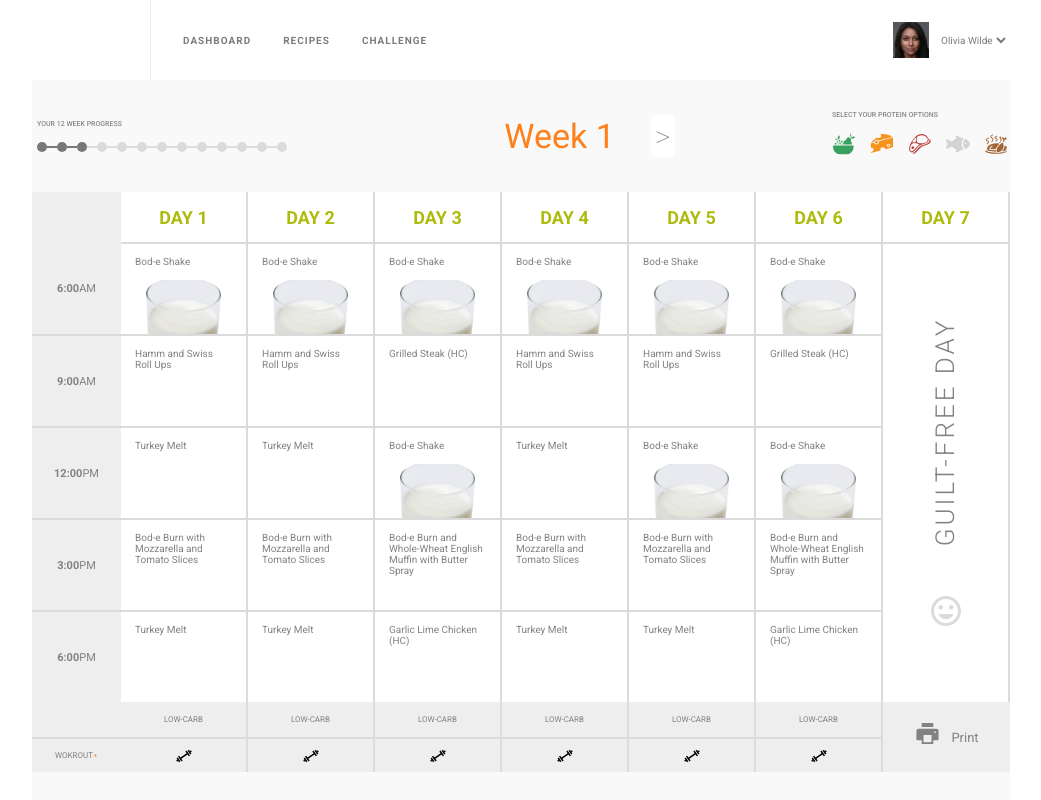
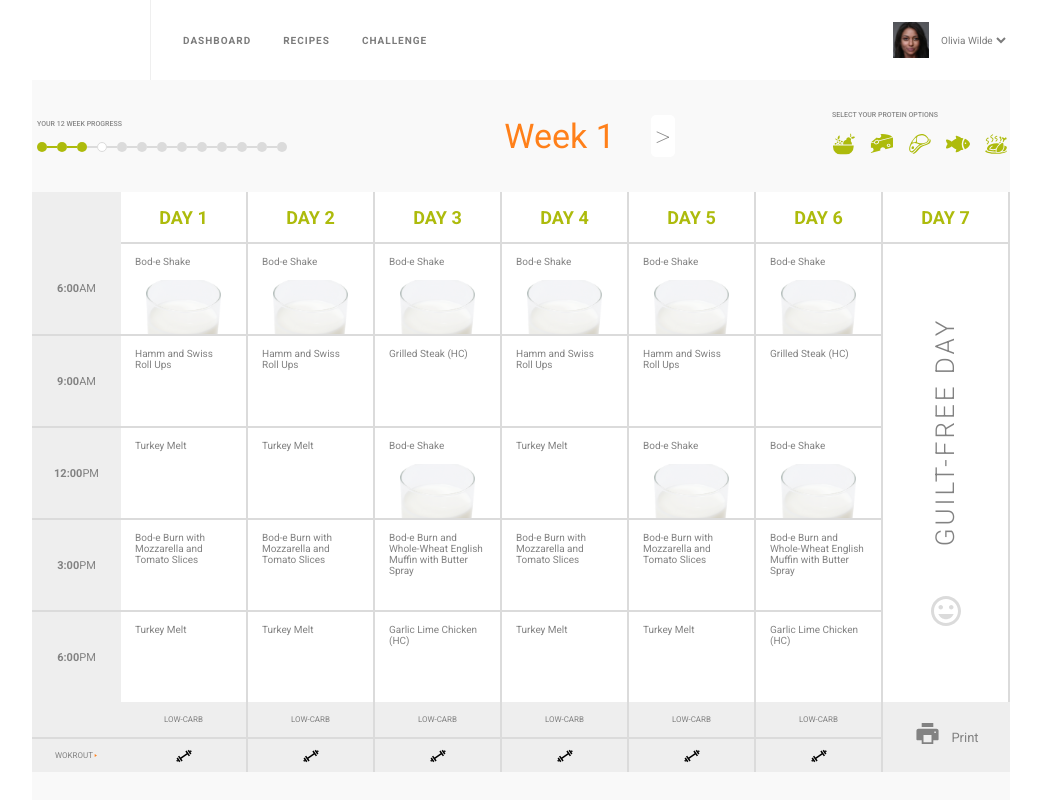
Before and after one commit to molekJ/recruitment-task-get-r, a React (Create React App) app: page / in a window 1280 px wide. Shown: the top 800 px of the page, without its empty margins (119-1160 px from the left). Built offline with nearby package versions, Linux system fonts and the light colour scheme.

Commit message:
color change in FoodIcon

```diff
--- a/src/components/Content/ContainerDayElements.js
+++ b/src/components/Content/ContainerDayElements.js
@@ -61,5 +61,6 @@ export const CheckIcon = styled.div``;
 export const PictureFood = styled.img`
   display: block;
   height: 54px;
+  opacity: 50%;
   /* width: 54px; */
 `;
--- a/src/components/InteractiveBar/InteractiveBarElements.js
+++ b/src/components/InteractiveBar/InteractiveBarElements.js
@@ -72,7 +72,7 @@ export const FoodIcon = styled.div`
   margin-top: 13px;
   transition: 0.5s all;
   position: relative;
-
+  color: var(--lightgreen);
   &:hover {
     cursor: pointer;
     transform: scale(1.15);
@@ -80,23 +80,10 @@ export const FoodIcon = styled.div`
 
   &:nth-child(1) {
     margin-left: 0;
-    color: #39a160;
-  }
-
-  &:nth-child(2) {
-    color: #f6921e;
-  }
-  &:nth-child(3) {
-    color: #bb433f;
-  }
-  &:nth-child(4) {
-    color: #d3d3d3;
-    /* transform: scaleX(-1); */
   }
 
   &:nth-child(5) {
     margin-right: 2px;
-    color: #a46536;
   }
 `;
 
--- a/src/components/InteractiveBar/WeekProgressBar.js
+++ b/src/components/InteractiveBar/WeekProgressBar.js
@@ -8,15 +8,19 @@ const Ball = styled.div`
   background: var(--grey2);
 
   :nth-of-type(1) {
-    background: var(--darkgrey7);
+    background: var(--lightgreen);
   }
 
   :nth-of-type(3) {
-    background: var(--darkgrey7);
+    background: var(--lightgreen);
   }
 
   :nth-of-type(5) {
-    background: var(--darkgrey7);
+    background: var(--lightgreen);
+  }
+  :nth-of-type(7) {
+    background: var(--lightgrey);
+    border: 1px solid var(--grey2);
   }
 `;
 
@@ -32,10 +36,10 @@ const HorizontalLine = styled.div`
   align-self: center;
 
   :nth-of-type(2) {
-    background: var(--darkgrey7);
+    background: var(--lightgreen);
   }
   :nth-of-type(4) {
-    background: var(--darkgrey7);
+    background: var(--lightgreen);
   }
 `;
 
--- a/src/components/InteractiveBar/index.js
+++ b/src/components/InteractiveBar/index.js
@@ -90,6 +90,7 @@ export default function InteractivBar({ week, setWeek }) {
             onClick={() => {
               toggleCheck(isCheckVege, setIsCheckVege);
             }}
+            style={{ color: isCheckVege && "var(--grey2)" }}
           >
             <GiFruitBowl />
             {isCheckVege && <Strikethrough />}
@@ -98,6 +99,7 @@ export default function InteractivBar({ week, setWeek }) {
             onClick={() => {
               toggleCheck(isCheckCheese, setIsCkeckCheese);
             }}
+            style={{ color: isCheckCheese && "var(--grey2)" }}
           >
             <GiCheeseWedge />
             {isCheckCheese && <Strikethrough />}
@@ -106,6 +108,7 @@ export default function InteractivBar({ week, setWeek }) {
             onClick={() => {
               toggleCheck(isCheckBeef, setIsCkeckBeef);
             }}
+            style={{ color: isCheckBeef && "var(--grey2)" }}
           >
             <GiSteak />
             {isCheckBeef && <Strikethrough />}
@@ -114,6 +117,7 @@ export default function InteractivBar({ week, setWeek }) {
             onClick={() => {
               toggleCheck(isCheckFish, setIsCkeckFish);
             }}
+            style={{ color: isCheckFish && "var(--grey2)" }}
           >
             <IoFish />
             {isCheckFish && <Strikethrough />}
@@ -122,6 +126,7 @@ export default function InteractivBar({ week, setWeek }) {
             onClick={() => {
               toggleCheck(isCheckChicken, setIsCkeckChicken);
             }}
+            style={{ color: isCheckChicken && "var(--grey2)" }}
           >
             <GiChickenOven />
             {isCheckChicken && <Strikethrough />}
```
